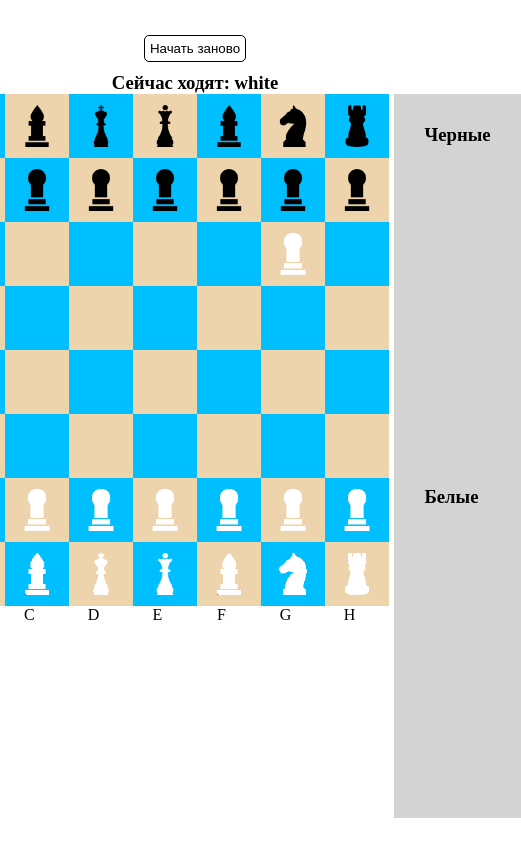
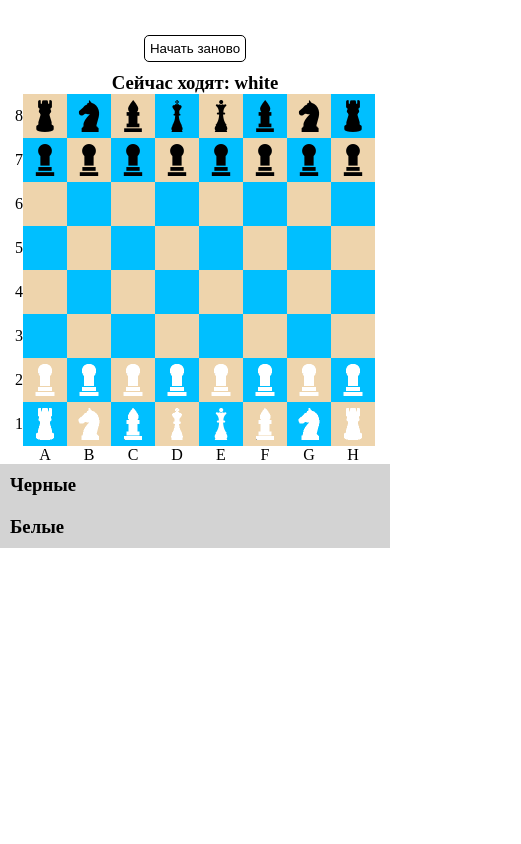
Before and after one commit to vladislavorehov55/chess, a React (Create React App) app: page / in a window 390 px wide. Shown: the whole page, 521 px wide, since content can reach past the window. Built offline with nearby package versions, Linux system fonts and the light colour scheme; the HTML template or start-up script is replaced by a standard one.

Commit message:
Add: adaptive design

```diff
--- a/src/App.css
+++ b/src/App.css
@@ -1,23 +1,31 @@
 .app {
+    min-height: 100vh;
+}
+.app__container {
+    padding-top: 35px;
+    padding-bottom: 10px;
+}
+.container {
     display: flex;
     flex-direction: column;
     align-items: center;
-    min-height: 100vh;
-    padding-top: 35px;
 }
+
 .main {
     display: flex;
     justify-content: center;
     width: 100%;
+}
 
-}
 .board {
     margin-right: 5px;
 }
+
 .board__row {
     display: flex;
     align-items: center;
 }
+
 .cell {
     width: 64px;
     height: 64px;
@@ -25,32 +33,40 @@
     justify-content: center;
     align-items: center;
 }
+
 .cell img {
     width: 42px;
     height: 42px;
 }
+
 .black {
     background: deepskyblue;
 }
+
 .white {
-    background: #eed4ac ;
+    background: #eed4ac;
 }
+
 .selectedCell {
     background: lightgreen;
 }
+
 .available {
     width: 12px;
     height: 12px;
     border-radius: 50%;
     background: lightgreen;
 }
+
 .canBeEaten {
     background: brown;
 }
+
 .lostFiguresWrapper {
 }
+
 .lost {
-    height: calc(50vh - 60px);
+    min-height: 50%;
     padding: 30px;
     background-color: lightgray;
 }
@@ -66,24 +82,29 @@
     justify-content: center;
     align-items: center;
 }
+
 .modal__formChoose, .modal__congratulationsBlock {
     padding: 10px;
 }
+
 .formChoose, .congratulationsBlock {
     background-color: white;
     min-width: 200px;
     border-radius: 5px;
     position: relative;
 }
+
 .formChoose__list {
     list-style: none;
 }
+
 .close {
     position: absolute;
     top: 5px;
     right: 10px;
     cursor: pointer;
 }
+
 .myAlert {
     min-height: 30px;
     background-color: red;
@@ -96,12 +117,19 @@
     padding: 5px;
     transition: top 0.5s;
 }
+
 .myAlert_visible {
     top: 0;
 }
+
 .character {
     width: 64px;
     text-align: center;
+}
+
+.board__row:last-child::before {
+    content: '0';
+    color: #fff;
 }
 .btnRestart {
     background-color: #fff;
@@ -111,14 +139,111 @@
     margin: 0 auto;
     cursor: pointer;
 }
+
 .congratulationsBlock__btnRestart {
     margin-top: 10px;
 }
+
 .app__btnRestart {
     margin-bottom: 10px;
 }
+
 .congratulationsBlock {
     display: flex;
     flex-direction: column;
     align-items: center;
 }
+
+@media all and (max-width: 720px) {
+    .cell {
+        width: 54px;
+        height: 54px;
+    }
+
+    .cell img {
+        width: 32px;
+        height: 32px;
+    }
+
+    .lostFiguresWrapper {
+        min-height: calc(54px * 8);
+    }
+
+    .lost {
+        padding: 15px;
+        height: 50%;
+    }
+
+    .character {
+        width: 54px;
+    }
+}
+
+@media all and (max-width: 620px) {
+    .main {
+        flex-direction: column;
+    }
+
+    .board {
+        margin: 0 auto;
+    }
+
+    .lostFiguresWrapper {
+        min-height: auto;
+    }
+
+    .lost {
+        padding: 10px;
+        display: flex;
+        flex-wrap: wrap;
+        align-items: center;
+    }
+
+    .lost__wrapper {
+        display: flex;
+        align-items: center;
+        margin-left: 10px;
+    }
+}
+
+@media all and (max-width: 450px) {
+    .cell {
+        width: 44px;
+        height: 44px;
+    }
+
+    .character {
+        width: 44px;
+    }
+}
+
+@media all and (max-width: 380px) {
+    .cell {
+        width: 34px;
+        height: 34px;
+    }
+
+    .cell img {
+        width: 22px;
+        height: 22px;
+    }
+
+    .character {
+        width: 34px;
+    }
+}
+@media all and (min-width: 1130px) {
+    .cell {
+        width: 84px;
+        height: 84px;
+    }
+
+    .cell img {
+        width: 52px;
+        height: 52px;
+    }
+
+    .character {
+        width: 84px;
+    }
+}
--- a/src/App.tsx
+++ b/src/App.tsx
@@ -3,7 +3,7 @@ import './App.css';
 import BoardComponent from './components/BoardComponent';
 import {Board} from './models/Board';
 import LostFigures from './components/LostFigures';
-import Modal from './components/Modal/Modal';
+import Modal from './components/Modal';
 import FormChooseFigure from './components/FormChooseFigure';
 import {Cell} from './models/Cell';
 import {Colors, FiguresNames} from './utils/enums';
@@ -65,6 +65,7 @@ function App() {
   }, [])
   return (
     <div className="app">
+      <div className='container app__container'>
         <MyAlert text={alertText} setAlertText={setAlertText}/>
         {
           isOpenedModalForm &&
@@ -104,6 +105,7 @@ function App() {
           </div>
         </div>
       </div>
+    </div>
   );
 }
 
--- a/src/components/BoardComponent.tsx
+++ b/src/components/BoardComponent.tsx
@@ -159,7 +159,9 @@ const BoardComponent: FC<IProps> = (props) => {
         board.cells.map((row, index) => {
           return (
             <div key={index} className='board__row'>
-              {8 - index}
+              <span>
+                {8 - index}
+              </span>
               {
                 row.map((cell, ind) => <CellComponent cell={cell}
                                                       selectedCell={selectedCell}
--- a/src/components/LostFigures.tsx
+++ b/src/components/LostFigures.tsx
@@ -11,8 +11,9 @@ const LostFigures: FC<LostFiguresProps> = ({title, figures}) => {
     <div className="lost">
       <h3>{title}</h3>
       {figures.map((figure,ind) =>
-        <div key={`${figure.name}${ind}`}>
-          {figure.name} {figure.logo && <img width={20} height={20} src={figure.logo}/>}
+        <div key={`${figure.name}${ind}`} className='lost__wrapper'>
+          {figure.name}
+          {figure.logo && <img width={20} height={20} src={figure.logo}/>}
         </div>
       )}
     </div>
--- a/src/models/Board.ts
+++ b/src/models/Board.ts
@@ -61,9 +61,6 @@ export class Board {
         this.cells[7][i].figure = new Queen(Colors.WHITE);
       }
     }
-    this.cells[3][1].figure = new Queen(Colors.BLACK)
-    // this.cells[3][1].figure = new Pawn(Colors.BLACK)
-    this.cells[2][6].figure = new Pawn(Colors.WHITE)
   }
   getBoardCopy(): Board {
     const newBoard: Board = cloneDeep(this);
```
Also changed, not shown: src/components/Modal.tsx (renamed from src/components/Modal/Modal.tsx). Lines whose indentation alone changed are shown as unchanged.
